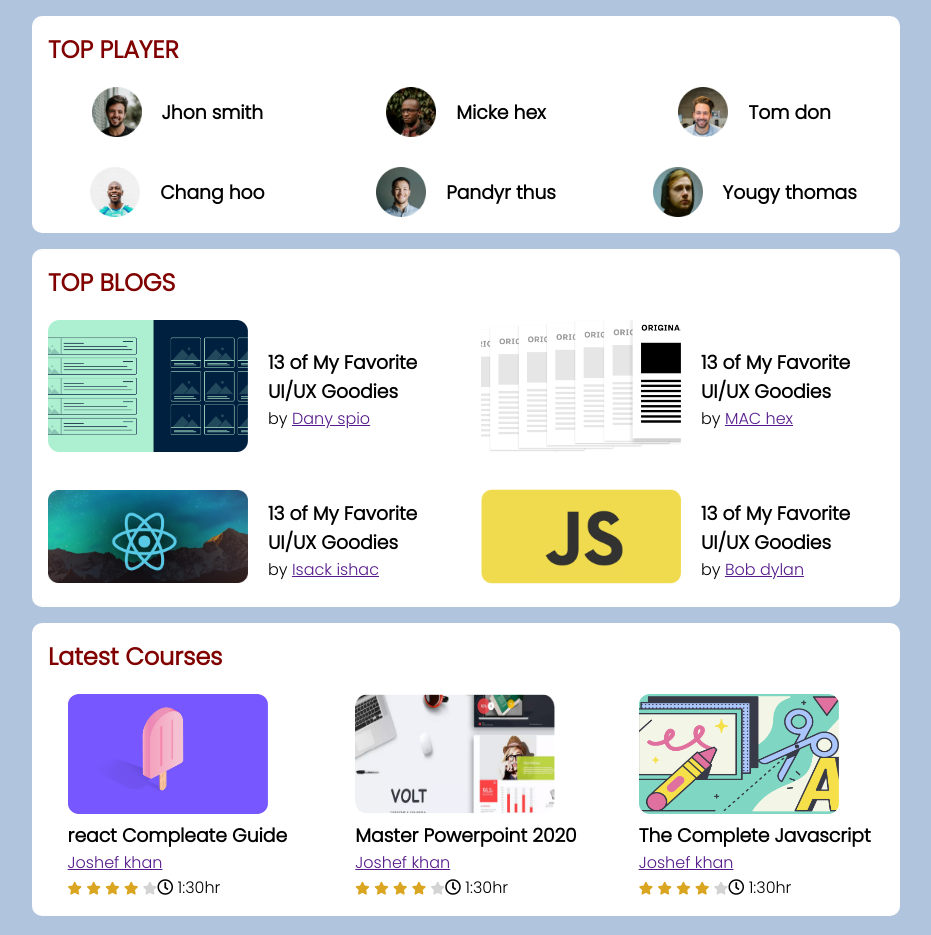
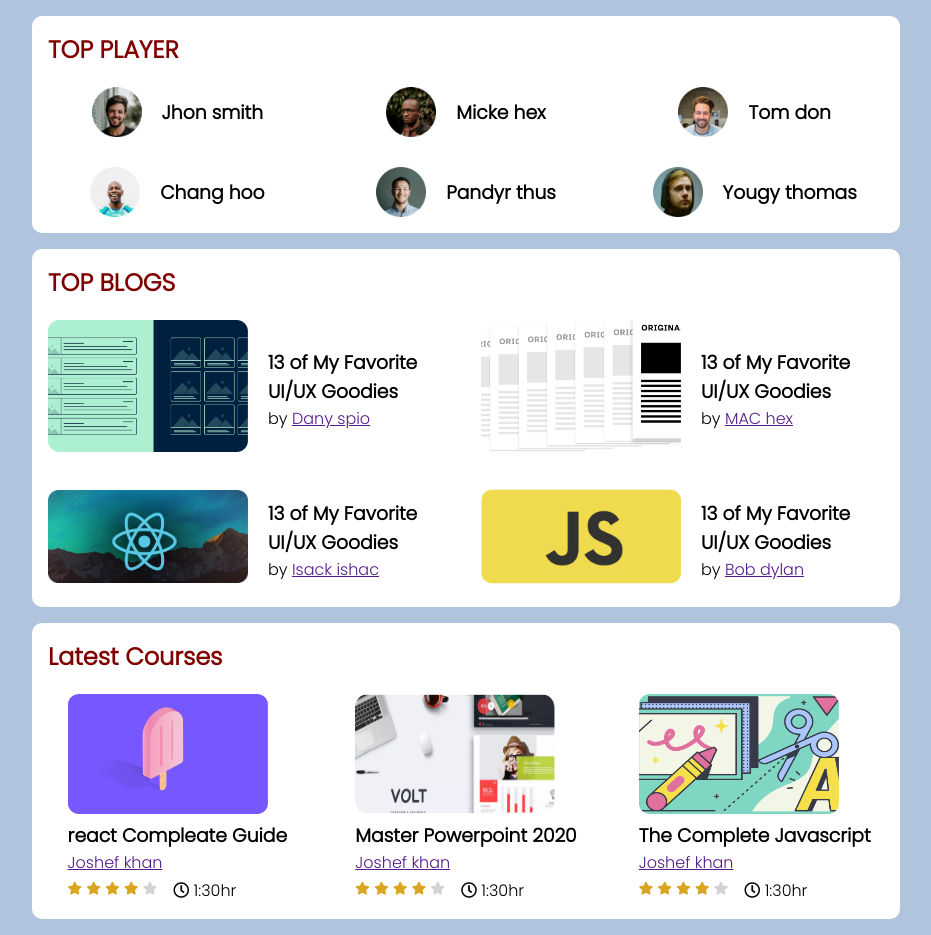
Before and after one commit to Avimistry4800/leaderbord-project, a plain HTML site: page index.html in a window 1280 px wide. Shown: the whole page, without its empty margins (174-1105 px from the left). Drawn offline with Linux system fonts and the light colour scheme.

Commit message:
trying to fix duration class

```diff
--- a/css/style.css
+++ b/css/style.css
@@ -60,11 +60,17 @@ section{
 }
 .course-info{
     display: flex;
+
+}
+.duration{
+    margin-left: 1em;
+    margin-top: .2em;
 }
 .course img{
     height: 120px;
     width: 200px;
 }
+
 @media (max-width:992px){
 
     .top-players , .courses{
```
Also changed, not shown: index.html (+1 -1 lines).
